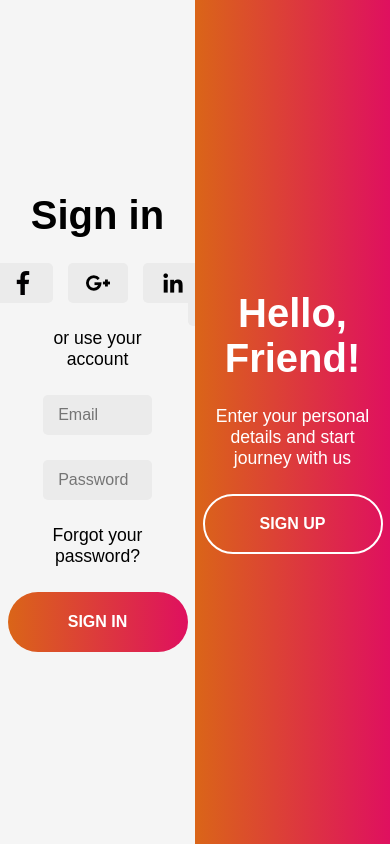
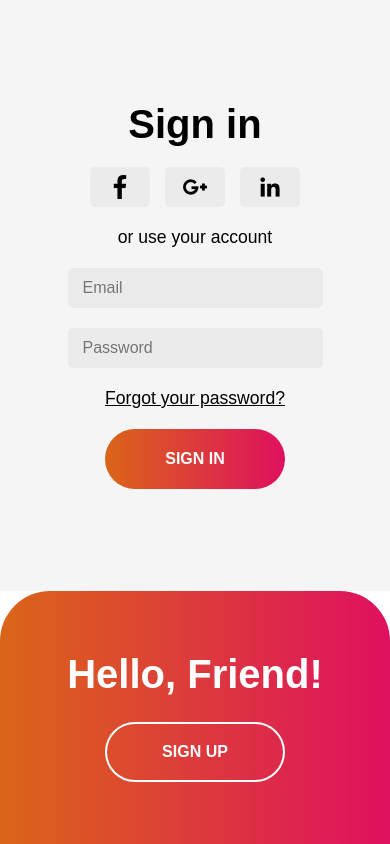
Before and after one commit to AbdullahSheikh7/login-form-animation, a plain HTML site: page index.html in a window 390 px wide. Drawn offline with Linux system fonts and the light colour scheme.

Commit message:
Added responsiveness

```diff
--- /dev/null
+++ b/css/responsive.css
@@ -0,0 +1,37 @@
+@media (max-width: 800px) {
+    .container {
+        flex-direction: column;
+    }
+
+    .container > .form {
+        width: 100%;
+        height: 70vh;
+    }
+
+    .container > .content {
+        border-top-left-radius: 50px;
+        border-top-right-radius: 50px;
+        width: 100%;
+        height: 30vh;
+    }
+
+    .container .form > div > form {
+        gap: 20px;
+    }
+
+    .container .content div .inner-container p {
+        display: none;
+    }
+
+    .container .form > div {
+        transition: translate 1s ease-in-out;
+    }
+
+    .container.signup .form {
+        translate: 0 0;
+    }
+
+    .container.signup .content {
+        translate: 0 0;
+    }
+}
--- a/css/style.css
+++ b/css/style.css
@@ -14,13 +14,15 @@
 .container {
     display: flex;
     text-align: center;
+    width: 100%;
+    height: 100vh;
 }
 
 .container > div {
     position: relative;
-    height: 100vh;
+    height: 100%;
     width: 50%;
-    transition: left 1s ease-in-out;
+    transition: translate 1s ease-in-out;
 }
 
 .container .form {
@@ -32,46 +34,41 @@
 .container .form > div {
     position: relative;
     min-width: 100%;
-    height: 100vh;
-    display: flex;
-    justify-content: center;
-    align-items: center;
-    transition: left 0 ease-in-out;
-    transition-delay: 500ms;
+    height: 100%;
+    display: grid;
+    place-items: center;
+    transition: translate 0s ease-in-out 500ms;
     padding: 25px;
     box-sizing: border-box;
     left: 0;
 }
 
 .container.signup .form .col-left {
-    left: -100%;
+    translate: -100% 0;
 }
 
 .container.signup .form .col-right {
-    left: -100%;
+    translate: -100% 0;
 }
 
-.container .form > div form {
+.container .form > div > form {
     width: 100%;
-    display: flex;
-    justify-content: center;
-    align-items: center;
-    flex-direction: column;
-    gap: 25px;
+    display: grid;
+    place-items: center;
+    gap: 25px 0;
 }
 
 .container .form .oauth {
     display: flex;
-    gap: 15px;
+    gap: 0 15px;
 }
 
 .container .form .oauth span {
     cursor: pointer;
     background-color: rgb(var(--foreground));
     border-radius: 5px;
-    display: flex;
-    justify-content: center;
-    align-items: center;
+    display: grid;
+    place-items: center;
     height: 40px;
     width: 60px;
 }
@@ -85,10 +82,9 @@
 .container .content > div {
     position: relative;
     min-width: 100%;
-    display: flex;
-    justify-content: center;
-    align-items: center;
-    transition: left 1s ease-in-out;
+    display: grid;
+    place-items: center;
+    transition: translate 1s ease-in-out;
     padding: 25px;
     box-sizing: border-box;
 }
@@ -102,9 +98,8 @@
     width: fit-content;
     height: min-content;
     color: white;
-    transition: all 1s ease-in-out;
+    transition: translate 1s ease-in-out;
 }
-
 .container .content .col-left .inner-container {
     translate: -100px 0;
 }
@@ -121,19 +116,19 @@
 }
 
 .container.signin .content > div {
-    left: -100%;
+    translate: -100% 0;
 }
 .container.signup .content > div {
-    left: 0;
+    translate: 0 0;
 }
 
 .container.signin > div {
-    left: 0;
+    translate: 0 0;
 }
 
 .container.signup .form {
-    left: 50%;
+    translate: 100% 0;
 }
 .container.signup .content {
-    left: -50%;
+    translate: -100% 0;
 }
--- a/css/utility.css
+++ b/css/utility.css
@@ -36,6 +36,7 @@ input[type="email"]:focus-visible, input[type="password"]:focus-visible, input[t
     font-size: 1rem;
     font-weight: 600;
     cursor: pointer;
+    box-sizing: border-box;
 }
 .btn-outline {
     background: none;
--- a/index.html
+++ b/index.html
@@ -6,6 +6,7 @@
         <meta name="viewport" content="width=device-width, initial-scale=1.0">
         <title>Login - Made by Abdullah Sheikh</title>
         <link rel="stylesheet" href="css/style.css">
+        <link rel="stylesheet" href="css/responsive.css">
         <link rel="stylesheet" href="css/utility.css">
     </head>
     <body>
@@ -28,7 +29,7 @@
                         <p>or use your account</p>
                         <input type="email" name="email" id="email" placeholder="Email">
                         <input type="password" name="password" id="email" placeholder="Password">
-                        <p><a href="#">Forgot your password?</a></p>
+                        <a href="#"><p><u>Forgot your password?</u></p></a>
                         <button class="btn btn-filled" onclick="action()" type="submit">SIGN IN</button>
                     </form>
                 </div>
```
